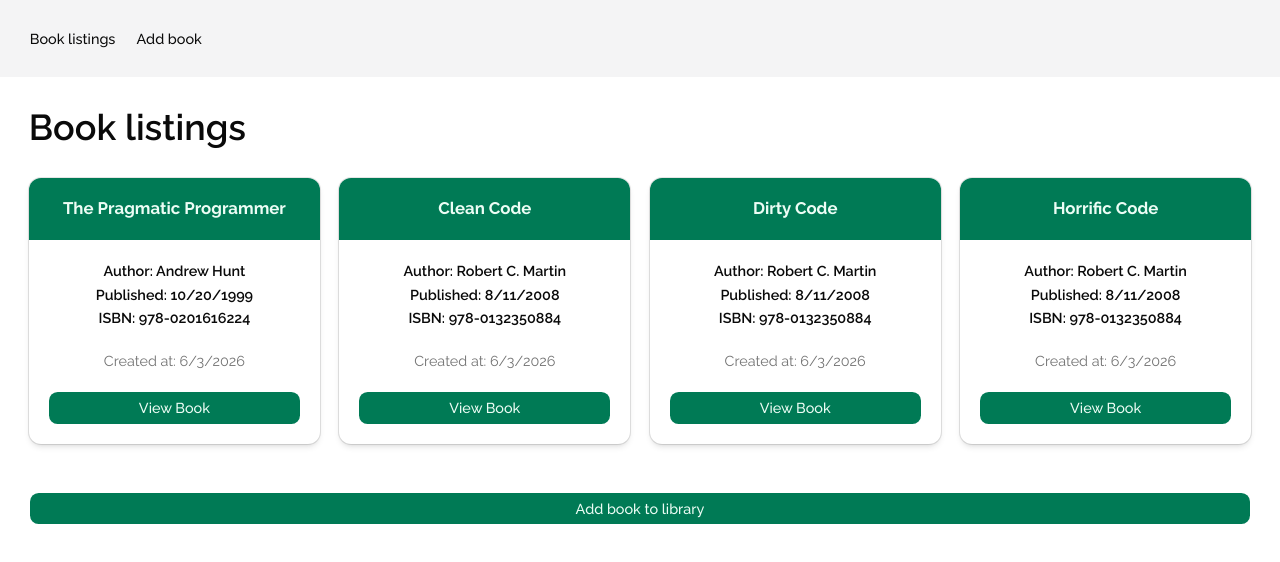
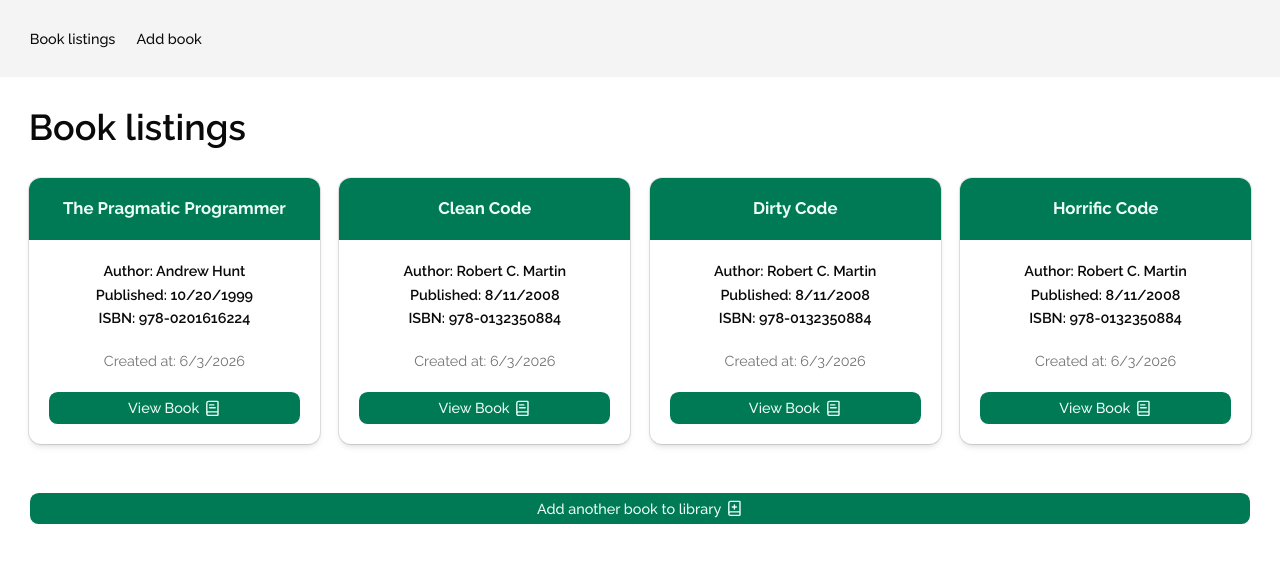
Before and after one commit to Joelljunggren/Book-management-system, a Next.js app: page / in a window 1280 px wide. Shown: the top 562 px of the page. Built offline with nearby package versions, Linux system fonts and the light colour scheme.

Commit message:
Added some icons to the buttons

```diff
--- a/app/page.tsx
+++ b/app/page.tsx
@@ -2,6 +2,7 @@
 import { Button } from "@/components/ui/button"
 import { Book } from "@/lib/generated/prisma/client"
 import prisma from "@/lib/prisma"
+import { BookPlus } from "lucide-react"
 import Link from "next/link"
 
 const mockBooks: Book[] = [
@@ -58,7 +59,10 @@
             <BookCard key={book.id} book={book} />
           ))}
           <Button asChild className="col-span-full mt-6">
-            <Link href="#">Add book to library</Link>
+            <Link href="/add-book">
+              Add another book to library
+              <BookPlus />
+            </Link>
           </Button>
         </div>
       </div>
--- a/components/book-card.tsx
+++ b/components/book-card.tsx
@@ -9,6 +9,7 @@
 } from "./ui/card"
 import { Button } from "./ui/button"
 import Link from "next/link"
+import { BookText } from "lucide-react"
 
 type Props = {
   book: Book
@@ -34,7 +35,10 @@
       </CardDescription>
       <CardFooter>
         <Button asChild className="w-full">
-          <Link href="#">View Book</Link>
+          <Link href="#">
+            View Book
+            <BookText />
+          </Link>
         </Button>
       </CardFooter>
     </Card>
```
